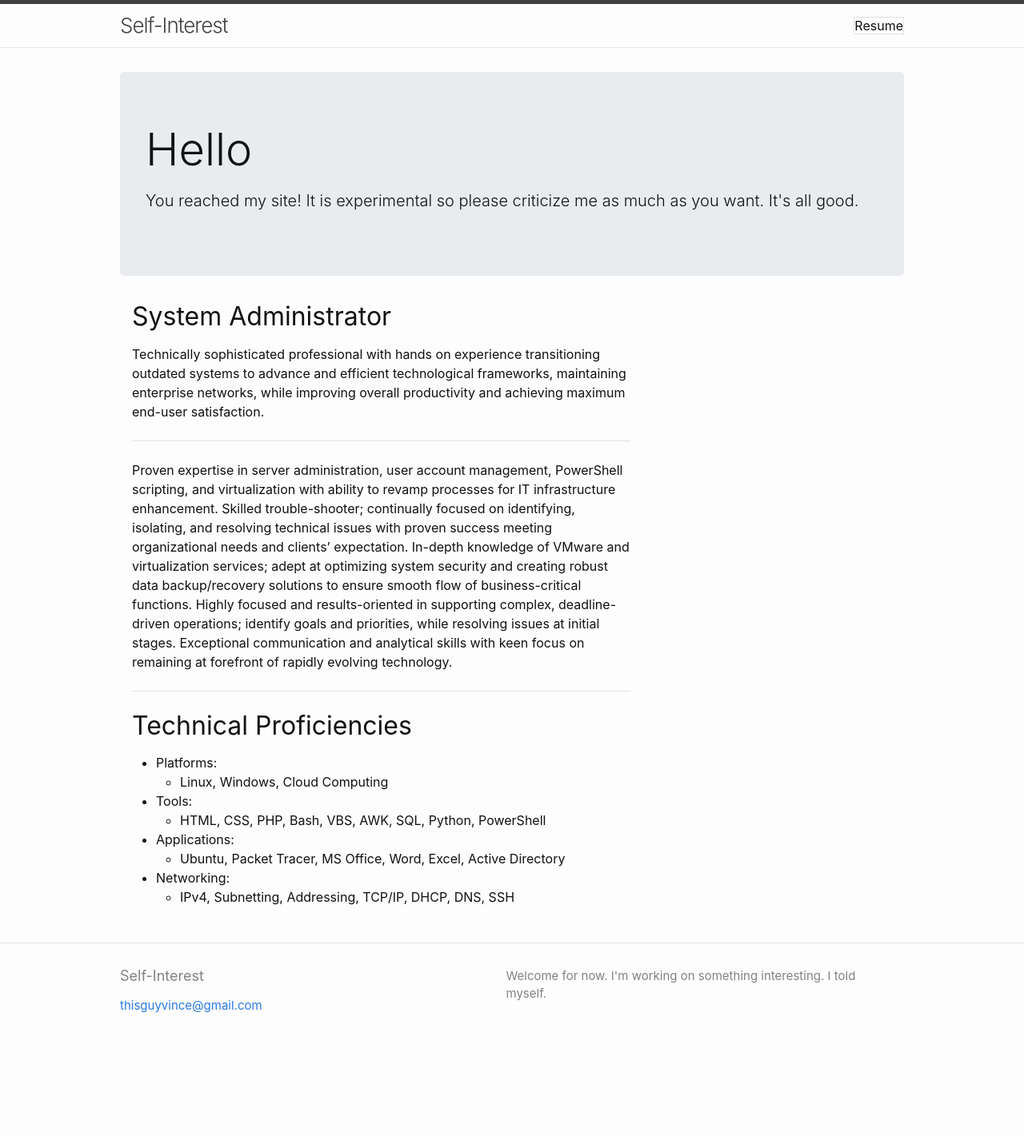
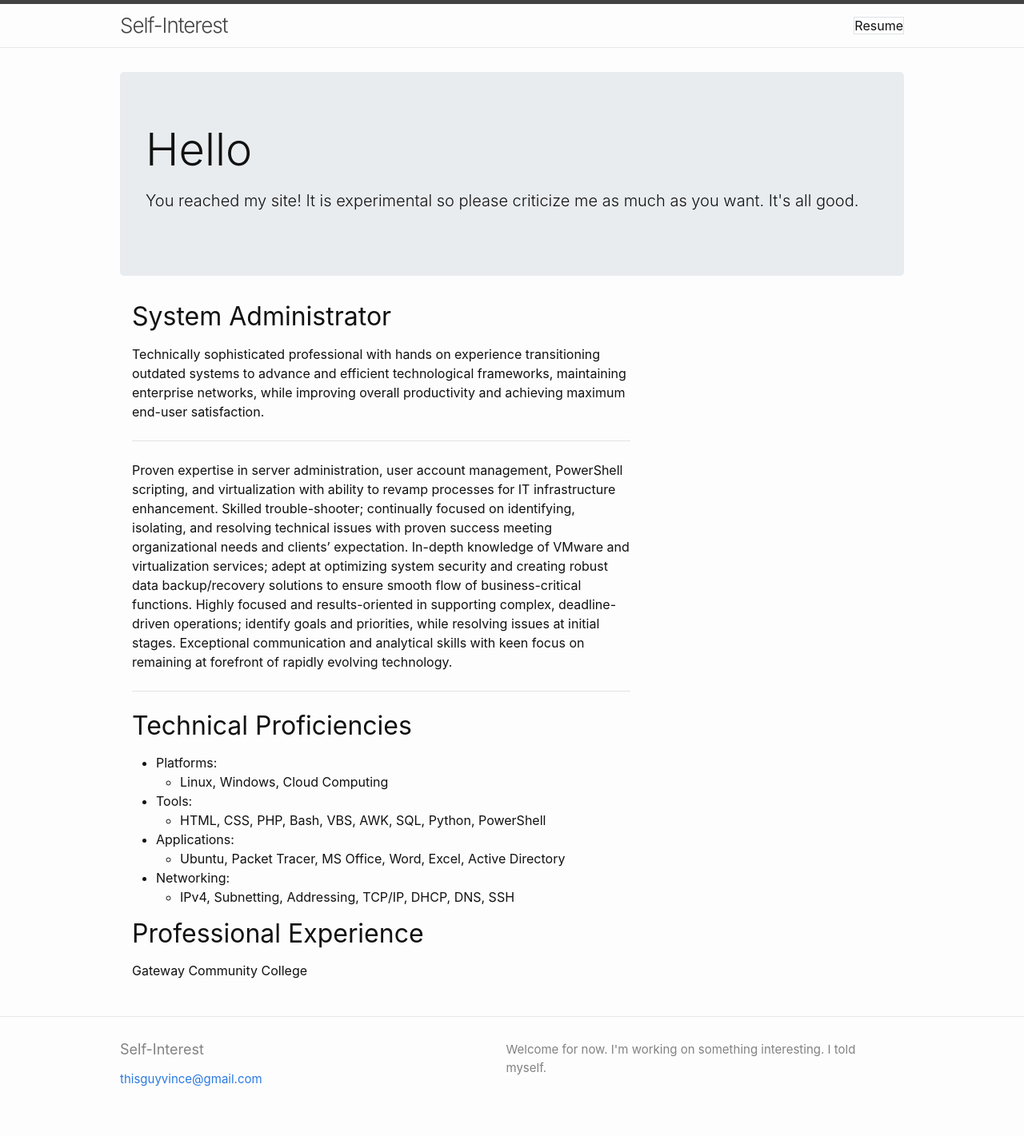
Before and after one commit to vincewho/self_interest, a Jekyll site: the page built from index.md, in a window 1280 px wide. Shown: the whole page at 80% size. Built offline with Jekyll 4.4.1, drawn with Linux system fonts in a browser that asks for light colours; before the commit the page ends 1329 px from its top, so only the background shows below that.

Commit message:
added stuff

```diff
--- a/index.md
+++ b/index.md
@@ -41,6 +41,8 @@ layout: home
                     <li>IPv4, Subnetting, Addressing, TCP/IP, DHCP, DNS, SSH</li>
                 </ul>
             </ul>
+            <h2>Professional Experience</h2>
+            <p>Gateway Community College</p>
         </div>
         <div class="col-4">
 
```
